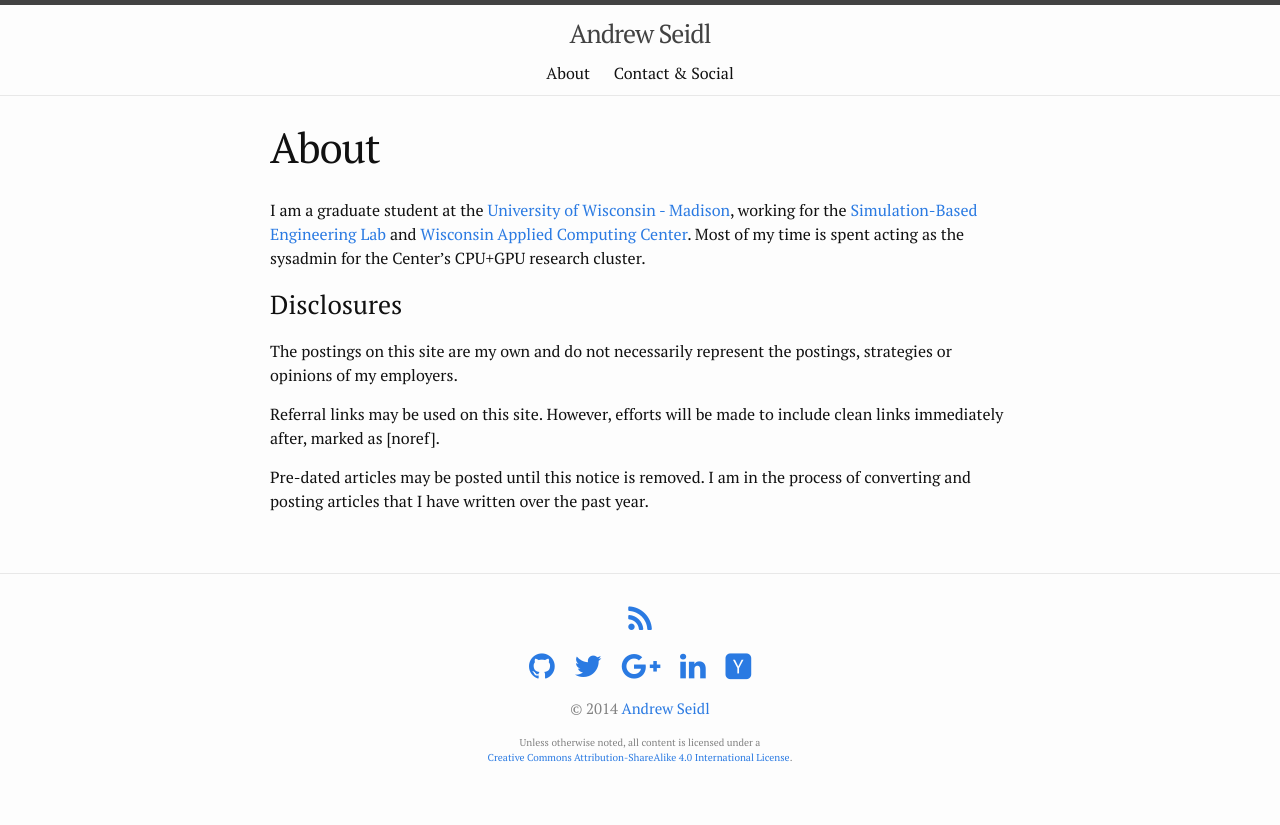
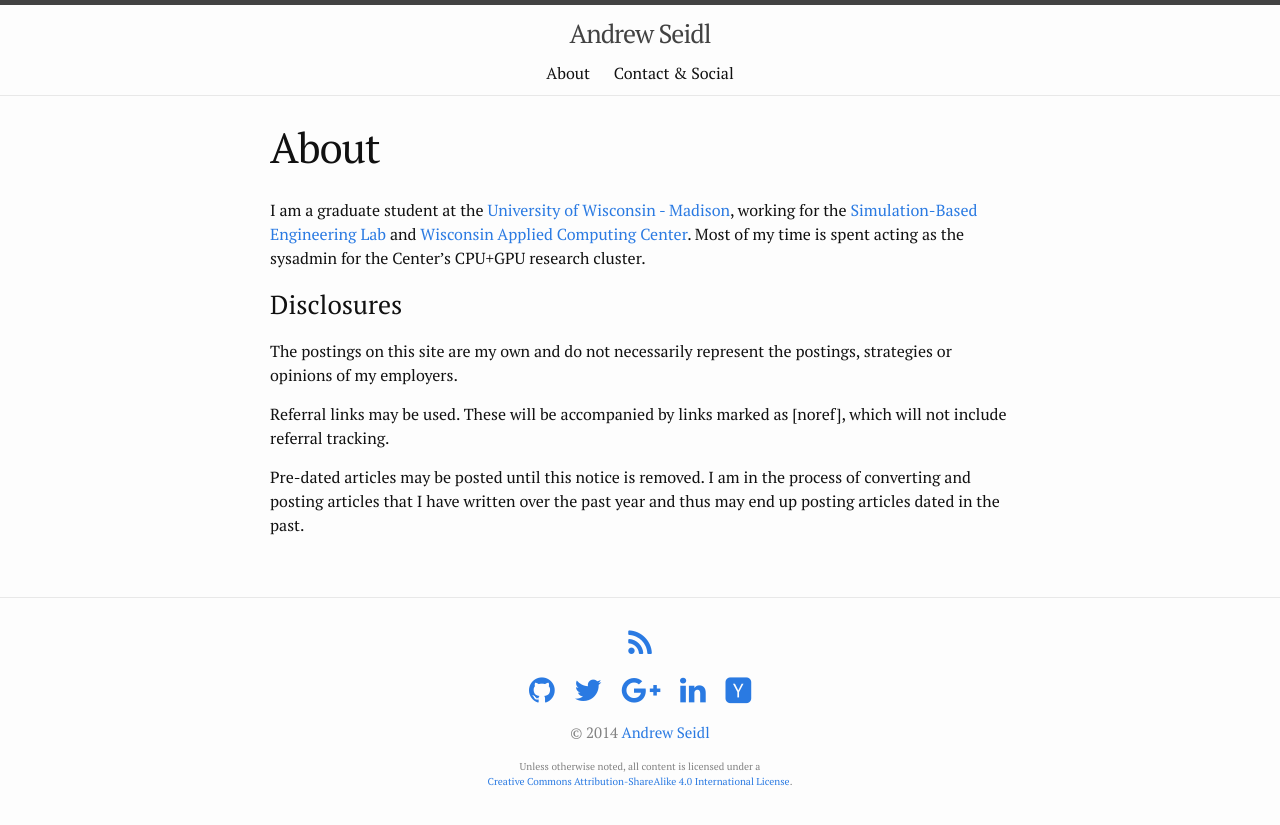
Before and after one commit to andrewseidl/andrewseidl.com, a Jekyll site: the page built from about.md, in a window 1280 px wide. Shown: the top 825 px of the page. Built offline with Jekyll 4.4.1, drawn with Linux system fonts in a browser that asks for light colours; nearby versions of some CDN libraries.

Commit message:
update wording on disclosures

```diff
--- a/about.md
+++ b/about.md
@@ -9,6 +9,6 @@ I am a graduate student at the [University of Wisconsin - Madison](http://www.wi
 ### Disclosures
 The postings on this site are my own and do not necessarily represent the postings, strategies or opinions of my employers.
 
-Referral links may be used on this site. However, efforts will be made to include clean links immediately after, marked as \[noref\].
+Referral links may be used. These will be accompanied by links marked as \[noref\], which will not include referral tracking.
 
-Pre-dated articles may be posted until this notice is removed. I am in the process of converting and posting articles that I have written over the past year.
+Pre-dated articles may be posted until this notice is removed. I am in the process of converting and posting articles that I have written over the past year and thus may end up posting articles dated in the past.
```
